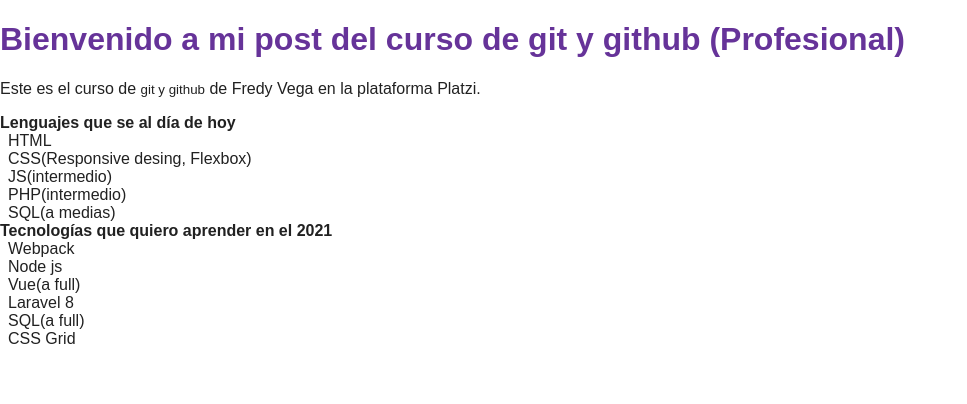
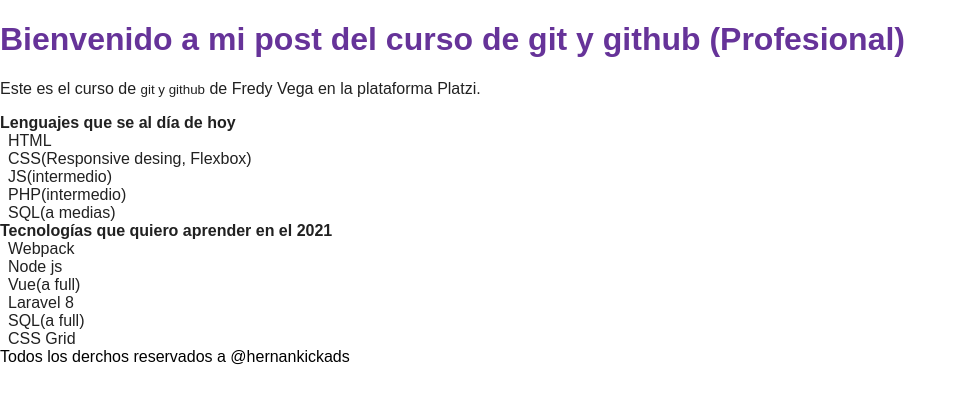
Before and after one commit to Hernanarica/testgit, a plain HTML site: page index.html in a window 1280 px wide. Shown: the whole page, without its empty margins (0-967 px from the left). Drawn offline with Linux system fonts and the light colour scheme.

Commit message:
Agregado el footer

```diff
--- a/index.html
+++ b/index.html
@@ -29,5 +29,8 @@
 			<li>SQL(a full)</li>
 			<li>CSS Grid</li>
 		</ul>
+		<footer>
+			<span>Todos los derchos reservados a @hernankickads</span>
+		</footer>
 	</body>
 </html>
```
